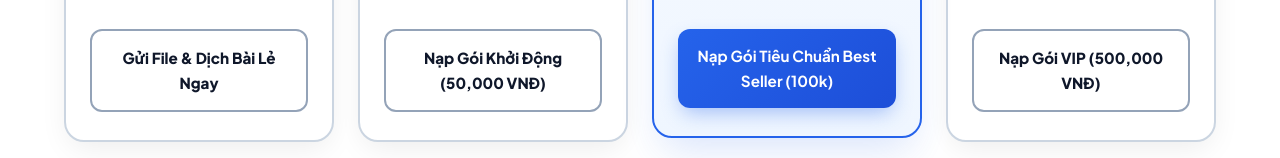
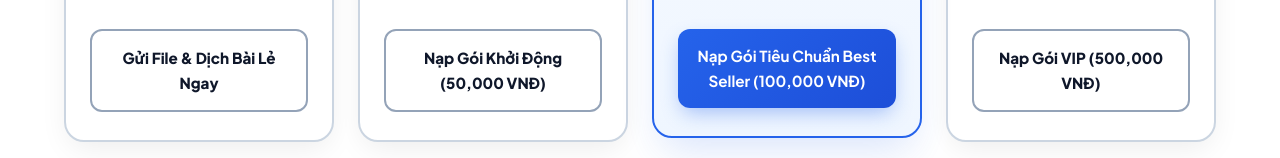
Before and after one commit to SimpleG2019/kol, a plain HTML site: page index.html in a window 1280 px wide. Shown: the part 5924-6082 px from the top of the page. Drawn offline with Linux system fonts and the light colour scheme.

Commit message:
Update index.html

```diff
--- a/index.html
+++ b/index.html
@@ -1475,7 +1475,7 @@
                         <li class="feature-item"><span class="check-icon">✓</span><span class="feature-text">Ưu tiên xử lý tài liệu đa luồng thần tốc gấp 2 lần, không phải xếp hàng</span></li>
                         <li class="feature-item"><span class="check-icon">✓</span><span class="feature-text">Tặng đặc quyền <b>dịch thử 1 trang hoàn toàn miễn phí</b> để kiểm chứng chất lượng</span></li>
                     </ul>
-                    <a href="https://telegram.me/Vomni_bot?start=landing" target="_blank" class="price-btn price-btn-solid">Nạp Gói Tiêu Chuẩn Best Seller (100k)</a>
+                    <a href="https://telegram.me/Vomni_bot?start=landing" target="_blank" class="price-btn price-btn-solid">Nạp Gói Tiêu Chuẩn Best Seller (100,000 VNĐ)</a>
                 </div>
 
                 <!-- Card 4: Package 500k VIP -->
```
